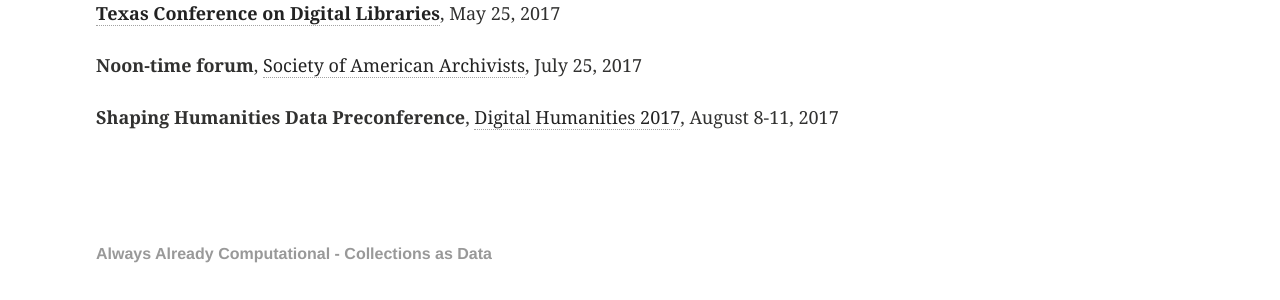
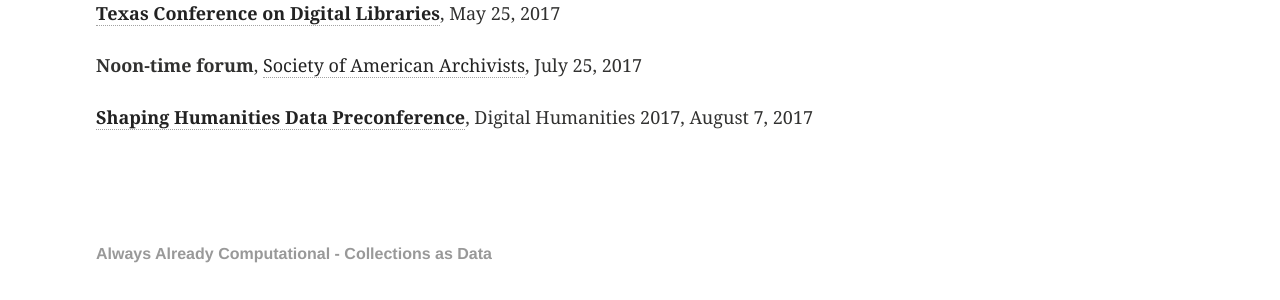
Before and after one commit to collectionsasdata/collectionsasdata.github.io, a Jekyll site: the page built from events.md, in a window 1280 px wide. Shown: the part 442-742 px from the top of the page. Built offline with Jekyll 4.4.1, drawn with Linux system fonts in a browser that asks for light colours.

Commit message:
Update events.md

```diff
--- a/events.md
+++ b/events.md
@@ -13,4 +13,4 @@
 
 **Noon-time forum**, [Society of American Archivists](http://files.archivists.org/conference/2017/AM17_Preliminary_Flyer.pdf), July 25, 2017
 
-**Shaping Humanities Data Preconference**, [Digital Humanities 2017](https://dh2017.adho.org/), August 8-11, 2017
+[**Shaping Humanities Data Preconference**](https://collectionsasdata.github.io/dh2017/), Digital Humanities 2017, August 7, 2017
```
